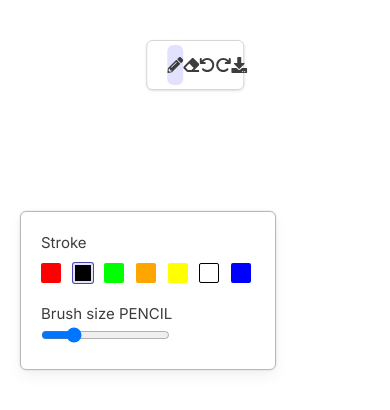
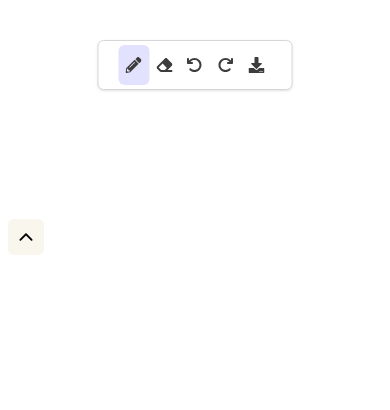
Before and after one commit to gaurab-khanal/whiteboard, a Next.js app in the folder client/: page / in a window 390 px wide. Shown: the top 410 px of the page. Built offline with nearby package versions, Linux system fonts and the light colour scheme.

Commit message:
hide show toolbox

```diff
--- a/client/src/app/components/Menu/index.jsx
+++ b/client/src/app/components/Menu/index.jsx
@@ -19,7 +19,7 @@ const Menu = () => {
   const isActive = (item) => item === activeMenuItem ? 'bg-text2' : '';
 
   return (
-    <div className="absolute px-5 py-1 flex justify-between w-1/4 left-1/2 top-10 rounded-md border border-border2 border-solid translate-x-[-50%] bg-background1 shadow">
+    <div className="absolute px-5 py-1 flex justify-between w-[50%] md:w-1/4 left-1/2 top-10 rounded-md border border-border2 border-solid translate-x-[-50%] bg-background1 shadow">
       <div
         className={`cursor-pointer flex justify-center items-center h-10 w-10 rounded-md hover:bg-text2 ${isActive(MENU_ITEMS.PENCIL)}`}
         onClick={() => handleMenuClick(MENU_ITEMS.PENCIL)}
--- a/client/src/app/components/Toolbox/index.jsx
+++ b/client/src/app/components/Toolbox/index.jsx
@@ -1,11 +1,14 @@
 "use client";
 import { COLORS } from "@/constant";
 import { changeBrushSize, changeColor } from "@/lib/features/toolboxSlice";
-import React from "react";
+import React, { useState } from "react";
 import { useDispatch, useSelector } from "react-redux";
+import { IoIosArrowDown, IoIosArrowUp } from "react-icons/io";
 
 const ToolBox = () => {
   const dispatch = useDispatch();
+
+  const [show, setShow] = useState(false);
 
   const { activeMenuItem } = useSelector((state) => state.menu);
   const { color, size } = useSelector((state) => state.toolbox[activeMenuItem]);
@@ -20,10 +23,29 @@ const ToolBox = () => {
     dispatch(changeColor({ item: activeMenuItem, color: clickedColor }));
   };
 
-  const isActive = (item) => item === color ? 'border-2 border-text2 shadow-shadow2': '';
+  const isActive = (item) =>
+    item === color ? "border-2 border-text2 shadow-shadow2" : "";
 
   return (
-    <div className="p-5 absolute top-1/4 left-5 w-64 rounded-md shadow-shadow1 border border-border1 bg-background1">
+    <>
+      <div className="absolute md:p-5 p-2 md:left-5 left-0 top-1/4">
+        <div
+          className="p-2 bg-[#F9F6EE] mb-2 rounded-md cursor-pointer"
+          onClick={() => setShow((prv) => !prv)}
+        >
+          {show ? (
+            <IoIosArrowDown className="h-5 w-5" />
+          ) : (
+            <IoIosArrowUp className="h-5 w-5" />
+          )}
+        </div>
+
+        {
+          <div
+            className={` ${
+              show ? "" : "hidden"
+            } p-5 absolute md:left-4 left-2 w-64 rounded-md shadow-shadow1 border border-border1 bg-background1`}
+          >
             {activeMenuItem === "PENCIL" && (
               <div className="mb-5">
                 <h4 className="text-[15px] text-text1">Stroke</h4>
@@ -32,30 +54,45 @@ const ToolBox = () => {
                   onClick={(e) => updateColor(e)}
                 >
                   <div
-              className={`h-5 w-5 mr-1  rounded-sm cursor-pointer bg-RED hover:border-[1.5px] hover:border-border2 hover:shadow-shadow2 ${isActive(COLORS.RED)}`}
+                    className={`h-5 w-5 mr-1  rounded-sm cursor-pointer bg-RED hover:border-[1.5px] hover:border-border2 hover:shadow-shadow2 ${isActive(
+                      COLORS.RED
+                    )}`}
                     data-color={COLORS.RED}
                   />
                   <div
-              className={`h-5 w-5 mr-1 rounded-sm cursor-pointer bg-BLACK hover:border-[1.5px] hover:border-border2 hover:shadow-shadow2 ${isActive(COLORS.BLACK)}`}
+                    className={`h-5 w-5 mr-1 rounded-sm cursor-pointer bg-BLACK hover:border-[1.5px] hover:border-border2 hover:shadow-shadow2 ${isActive(
+                      COLORS.BLACK
+                    )}`}
                     data-color={COLORS.BLACK}
                   />
                   <div
-              className={`h-5 w-5 mr-1 rounded-sm cursor-pointer bg-GREEN hover:border-[1.5px] hover:border-border2 hover:shadow-shadow2 ${isActive(COLORS.GREEN)}`}
+                    className={`h-5 w-5 mr-1 rounded-sm cursor-pointer bg-GREEN hover:border-[1.5px] hover:border-border2 hover:shadow-shadow2 ${isActive(
+                      COLORS.GREEN
+                    )}`}
                     data-color={COLORS.GREEN}
                   />
                   <div
-              className={`h-5 w-5 mr-1 rounded-sm cursor-pointer bg-ORANGE hover:border-[1.5px] hover:border-border2 hover:shadow-shadow2 ${isActive(COLORS.ORANGE)}`}
+                    className={`h-5 w-5 mr-1 rounded-sm cursor-pointer bg-ORANGE hover:border-[1.5px] hover:border-border2 hover:shadow-shadow2 ${isActive(
+                      COLORS.ORANGE
+                    )}`}
                     data-color={COLORS.ORANGE}
                   />
                   <div
-              className={`h-5 w-5 mr-1 rounded-sm cursor-pointer bg-YELLOW hover:border-[1.5px] hover:border-border2 hover:shadow-shadow2 ${isActive(COLORS.YELLOW)}`}              data-color={COLORS.YELLOW}
+                    className={`h-5 w-5 mr-1 rounded-sm cursor-pointer bg-YELLOW hover:border-[1.5px] hover:border-border2 hover:shadow-shadow2 ${isActive(
+                      COLORS.YELLOW
+                    )}`}
+                    data-color={COLORS.YELLOW}
                   />
                   <div
-              className={`h-5 w-5 mr-1 rounded-sm cursor-pointer bg-WHITE hover:border-[1.5px] hover:border-border2 border hover:shadow-shadow2 ${isActive(COLORS.WHITE)}`}
+                    className={`h-5 w-5 mr-1 rounded-sm cursor-pointer bg-WHITE hover:border-[1.5px] hover:border-border2 border hover:shadow-shadow2 ${isActive(
+                      COLORS.WHITE
+                    )}`}
                     data-color={COLORS.WHITE}
                   />
                   <div
-              className={`h-5 w-5 mr-1 rounded-sm cursor-pointer bg-BLUE hover:border-[1.5px] hover:border-border2 hover:shadow-shadow2 ${isActive(COLORS.BLUE)}`}
+                    className={`h-5 w-5 mr-1 rounded-sm cursor-pointer bg-BLUE hover:border-[1.5px] hover:border-border2 hover:shadow-shadow2 ${isActive(
+                      COLORS.BLUE
+                    )}`}
                     data-color={COLORS.BLUE}
                   />
                 </div>
@@ -63,7 +100,9 @@ const ToolBox = () => {
             )}
 
             <div>
-        <h4 className="text-[15px] text-text1">Brush size {activeMenuItem}</h4>
+              <h4 className="text-[15px] text-text1">
+                Brush size {activeMenuItem}
+              </h4>
               <div>
                 <input
                   type="range"
@@ -76,6 +115,9 @@ const ToolBox = () => {
               </div>
             </div>
           </div>
+        }
+      </div>
+    </>
   );
 };
 
```
Lines whose indentation alone changed are shown as unchanged.
